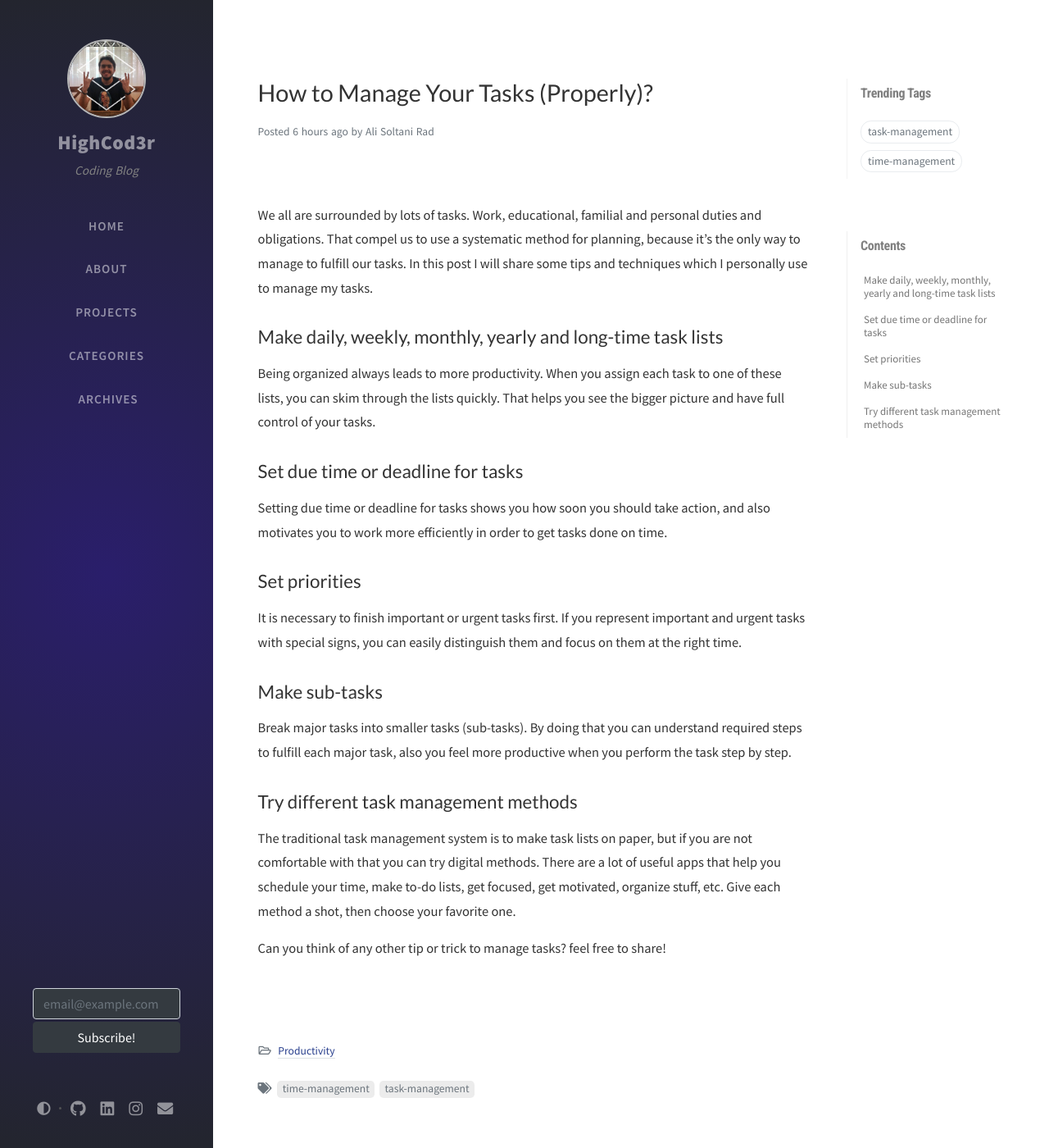
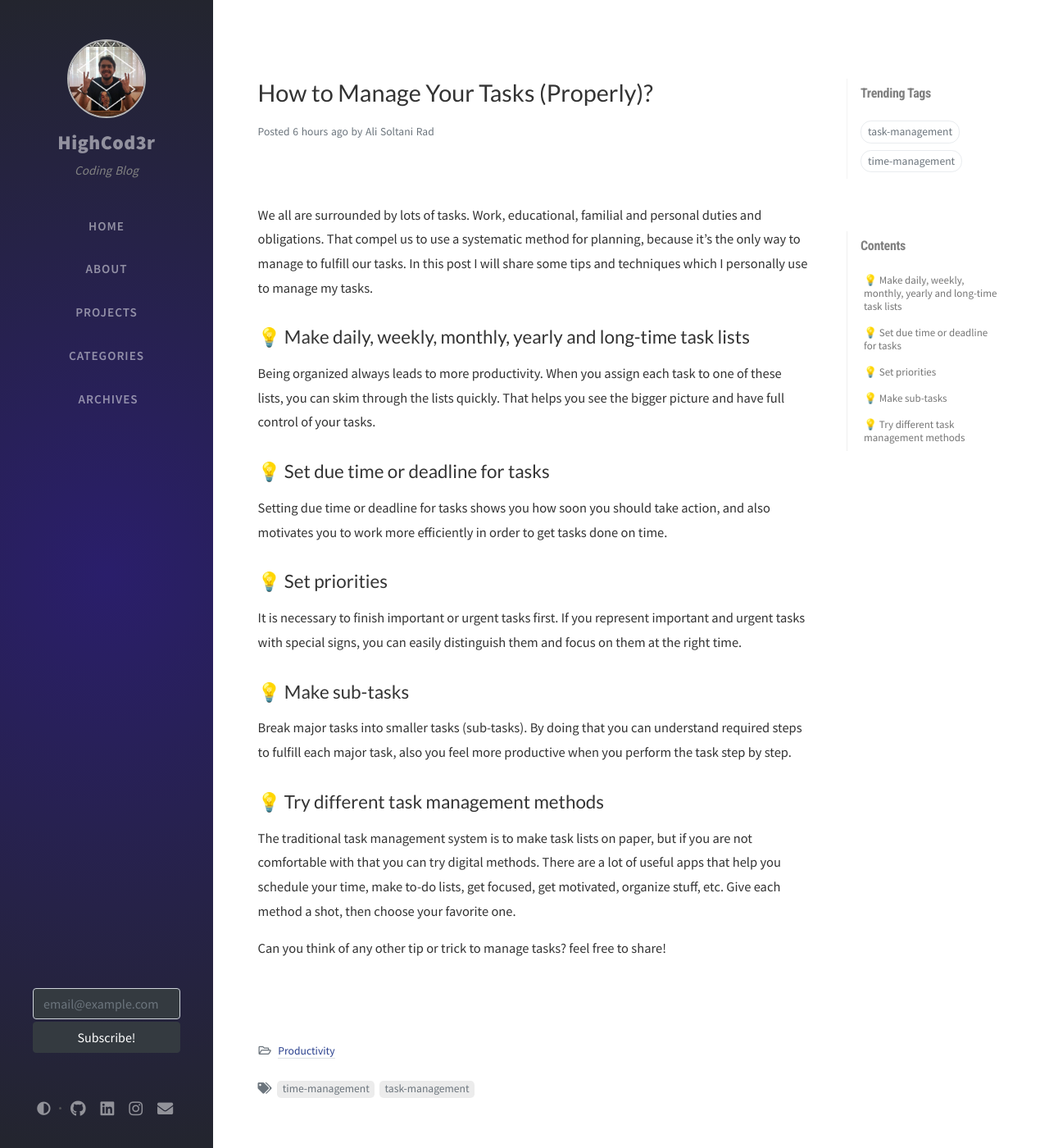
Before and after one commit to alisoltanirad/alisoltanirad.github.io, a Jekyll site: the page built from _posts/2020-12-17-how-to-manage-your-tasks.md, in a window 1280 px wide and 1400 px high. Shown: the whole window at 82% size. Built offline with Jekyll 4.4.1, drawn with Linux system fonts in a browser that asks for light colours; nearby versions of some CDN libraries; comment, search, counter and statistics services are not loaded.

Commit message:
Add emojies

```diff
--- a/_posts/2020-12-17-how-to-manage-your-tasks.md
+++ b/_posts/2020-12-17-how-to-manage-your-tasks.md
@@ -14,35 +14,35 @@ In this post I will share some tips and techniques which I personally use to
 manage my tasks.
 
 
-## Make daily, weekly, monthly, yearly and long-time task lists
+## 💡 Make daily, weekly, monthly, yearly and long-time task lists
 
 Being organized always leads to more productivity. When you assign each task
 to one of these lists, you can skim through the lists quickly. That helps you
 see the bigger picture and have full control of your tasks.
 
 
-## Set due time or deadline for tasks
+## 💡 Set due time or deadline for tasks
 
 Setting due time or deadline for tasks shows you how soon
 you should take action, and also motivates you to work more efficiently
 in order to get tasks done on time.
 
 
-## Set priorities
+## 💡 Set priorities
 
 It is necessary to finish important or urgent tasks first. If you represent
 important and urgent tasks with special signs, you can easily distinguish them
 and focus on them at the right time.
 
 
-## Make sub-tasks
+## 💡 Make sub-tasks
 
 Break major tasks into smaller tasks (sub-tasks). By doing that you can
 understand required steps to fulfill each major task, also you feel more
 productive when you perform the task step by step.
 
 
-## Try different task management methods
+## 💡 Try different task management methods
 
 The traditional task management system is to make task lists on paper, but if
 you are not comfortable with that you can try digital methods. There are a lot
```
